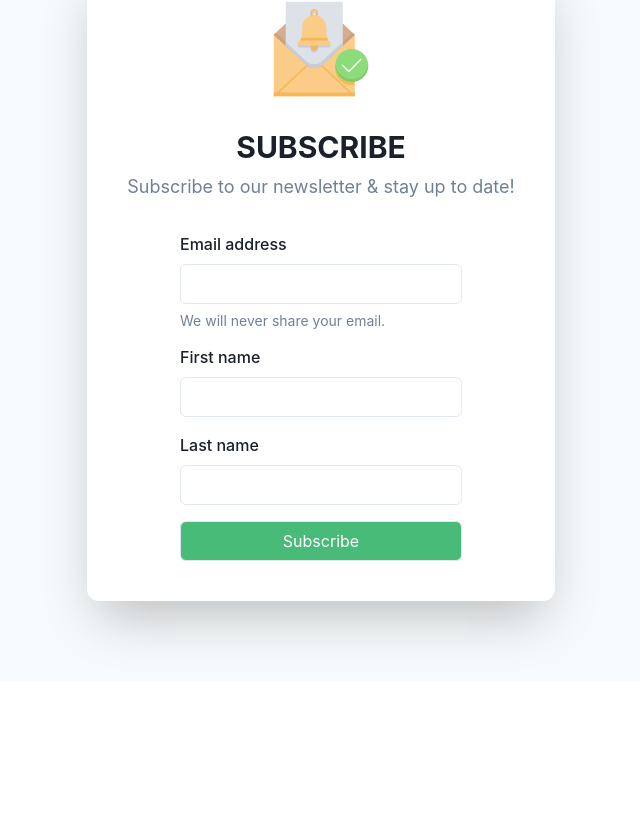
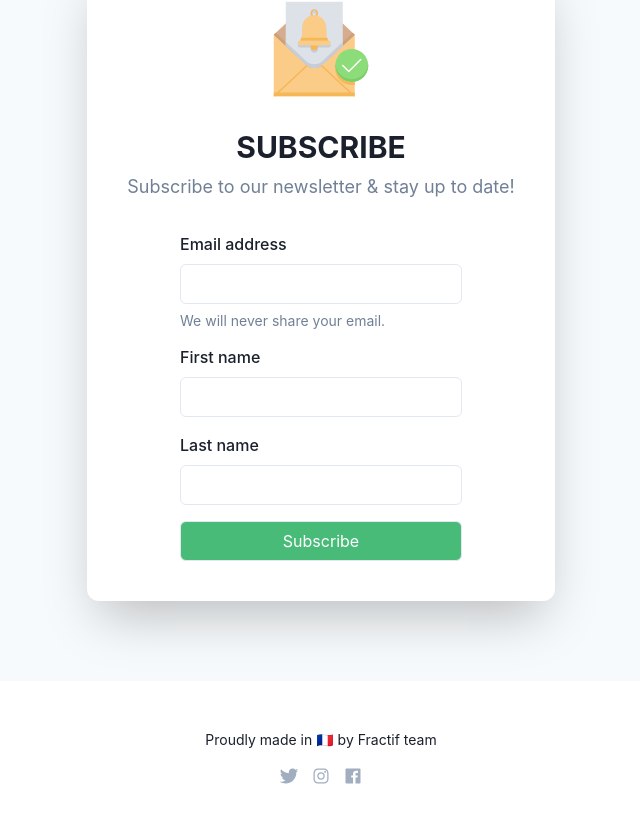
Before and after one commit to azerpas/fractif, a Next.js app: page / in a window 1280 px wide. Shown: the part 3959-4781 px from the top of the page, without its empty margins (319-959 px from the left). Before the commit the page ends 4640 px from the top, so only its background shows below. Built offline with nearby package versions, Linux system fonts and the light colour scheme; no server answers.

Commit message:
Added footer

```diff
--- /dev/null
+++ b/src/components/footer/index.tsx
@@ -0,0 +1,50 @@
+import React from "react"
+import { Box, Icon, Text, Stack, Link, chakra } from "@chakra-ui/react"
+import { IoLogoTwitter, IoLogoInstagram, IoLogoFacebook } from "react-icons/io";
+
+const links = [
+    {
+        icon: IoLogoTwitter,
+        label: "Twitter",
+        href: "https://twitter.com/fractif"
+    },
+    {
+        icon: IoLogoInstagram,
+        label: "Instagram",
+        href: "https://instagram.com/fractif"
+    },
+    {
+        icon: IoLogoFacebook,
+        label: "Facebook",
+        href: "#"
+    }
+];
+
+type FooterLinkProps = {
+    icon?: React.ElementType
+    href?: string
+    label?: string
+}
+
+const FooterLink: React.FC<FooterLinkProps> = ({ icon, href, label }) => (
+    <Link display="inline-block" href={href} aria-label={label} isExternal>
+      <Icon as={icon} fontSize="xl" color="gray.400" />
+    </Link>
+)
+
+const Footer = () => {
+    return(
+        <Box as="footer" my={12} textAlign="center">
+            <Text fontSize="sm">
+                Proudly made in 🇫🇷 by Fractif team
+            </Text>
+            <Stack mt={4} direction="row" spacing="12px" justify="center">
+                {links.map((link) => (
+                    <FooterLink key={link.href} {...link} />
+                ))}
+            </Stack>
+        </Box>
+    );
+}
+
+export default Footer;
--- a/src/pages/index.tsx
+++ b/src/pages/index.tsx
@@ -21,6 +21,7 @@ import { createIcon } from "@chakra-ui/icons"
 import { useEffect } from 'react'
 import { getScript } from '../utils/google/recaptcha'
 import { useState } from 'react'
+import Footer from '../components/footer'
 
 export default function Home() {
   const [recaptcha, setRecaptcha] = useState<string|undefined>();
@@ -126,6 +127,7 @@ export default function Home() {
         </Flex>
       </Center>
       <Newsletter recaptcha={recaptcha} setRecaptcha={setRecaptcha}/>
+      <Footer/>
     </>
   )
 }
```
